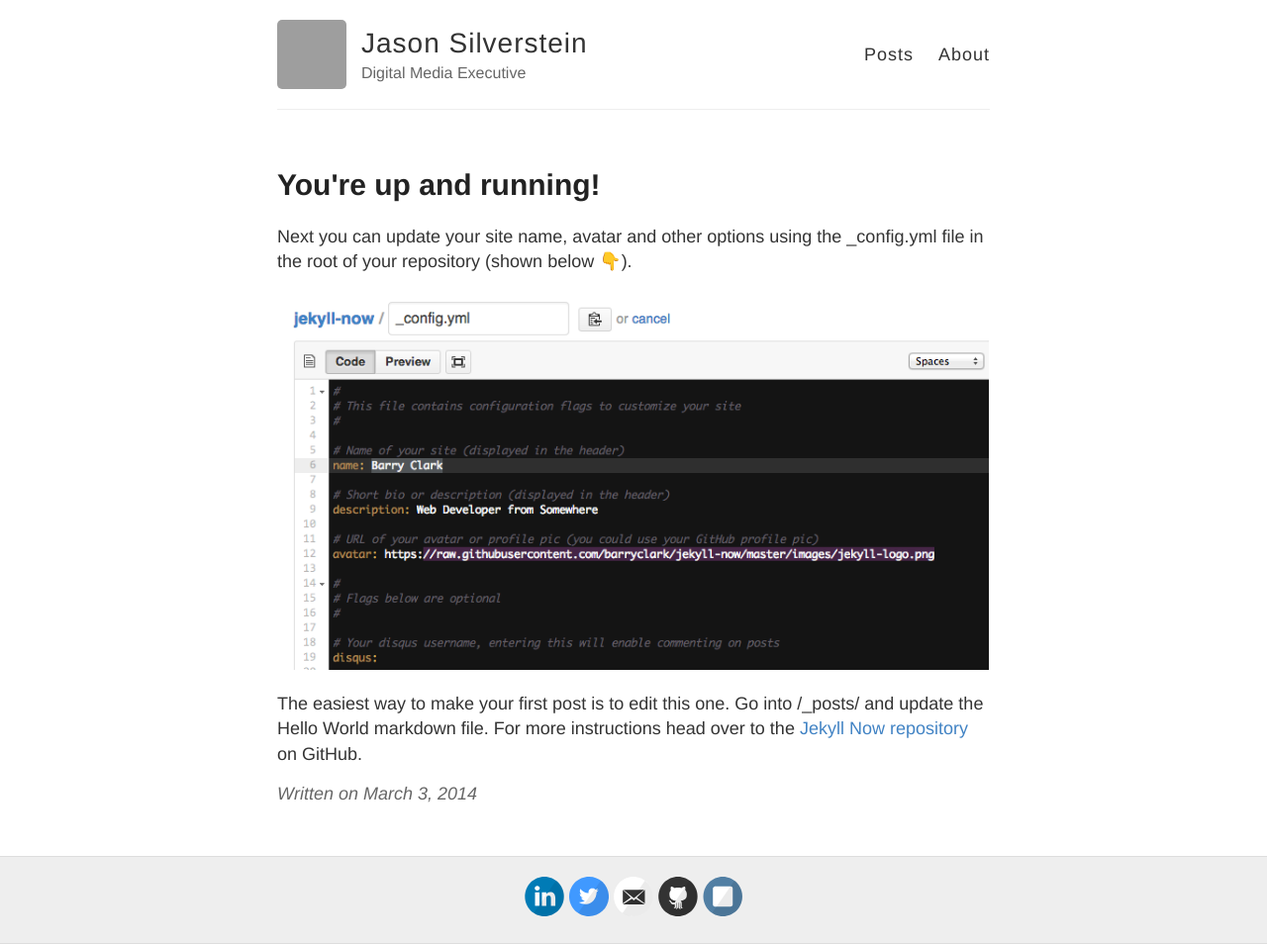
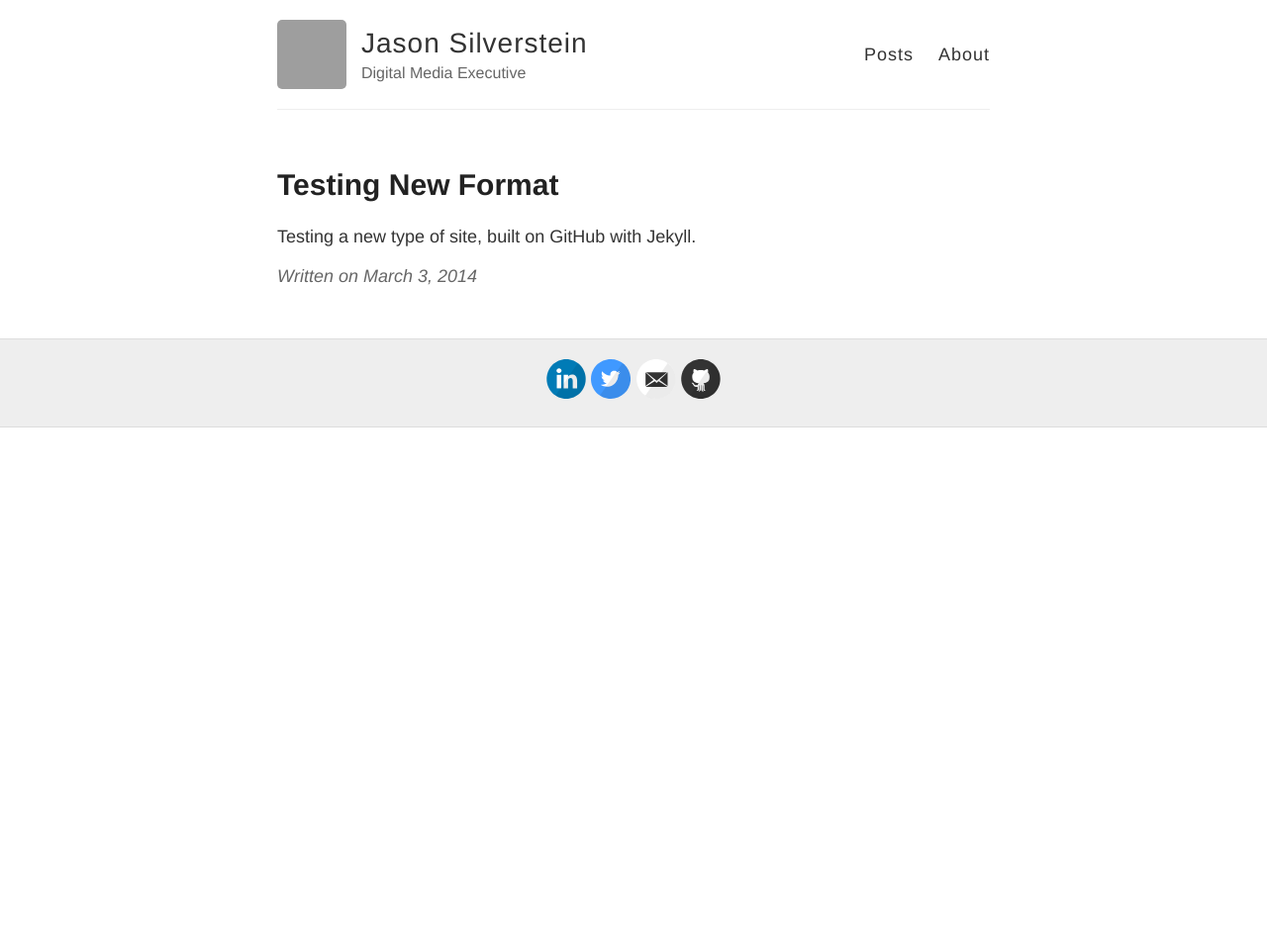
Before and after one commit to jasonsilverstein/jasonsilverstein.github.io, a Jekyll site: the page built from _posts/2014-3-3-Hello-World.md, in a window 1280 px wide. Shown: the whole page at 99% size. Built offline with Jekyll 4.4.1, drawn with Linux system fonts in a browser that asks for light colours; emoji names are drawn with the system emoji font; after the commit the page ends 900 px from its top, so only the background shows below that; grey boxes are pictures that could not be loaded.

Commit message:
Revising first post, instagram

```diff
--- a/_config.yml
+++ b/_config.yml
@@ -22,7 +22,7 @@
   facebook:
   flickr:
   github: jasonsilverstein
-  instagram: jasonsilverstein
+  instagram:
   linkedin: jasonsilverstein
   pinterest:
   rss: # just type anything here for a working RSS icon, make sure you set the "url" above!
--- a/_posts/2014-3-3-Hello-World.md
+++ b/_posts/2014-3-3-Hello-World.md
@@ -1,10 +1,6 @@
 ---
 layout: post
-title: You're up and running!
+title: Testing New Format
 ---
 
-Next you can update your site name, avatar and other options using the _config.yml file in the root of your repository (shown below :point_down:).
-
-![_config.yml]({{ site.baseurl }}/images/config.png)
-
-The easiest way to make your first post is to edit this one. Go into /_posts/ and update the Hello World markdown file. For more instructions head over to the [Jekyll Now repository](https://github.com/barryclark/jekyll-now) on GitHub.
+Testing a new type of site, built on GitHub with Jekyll.
```
